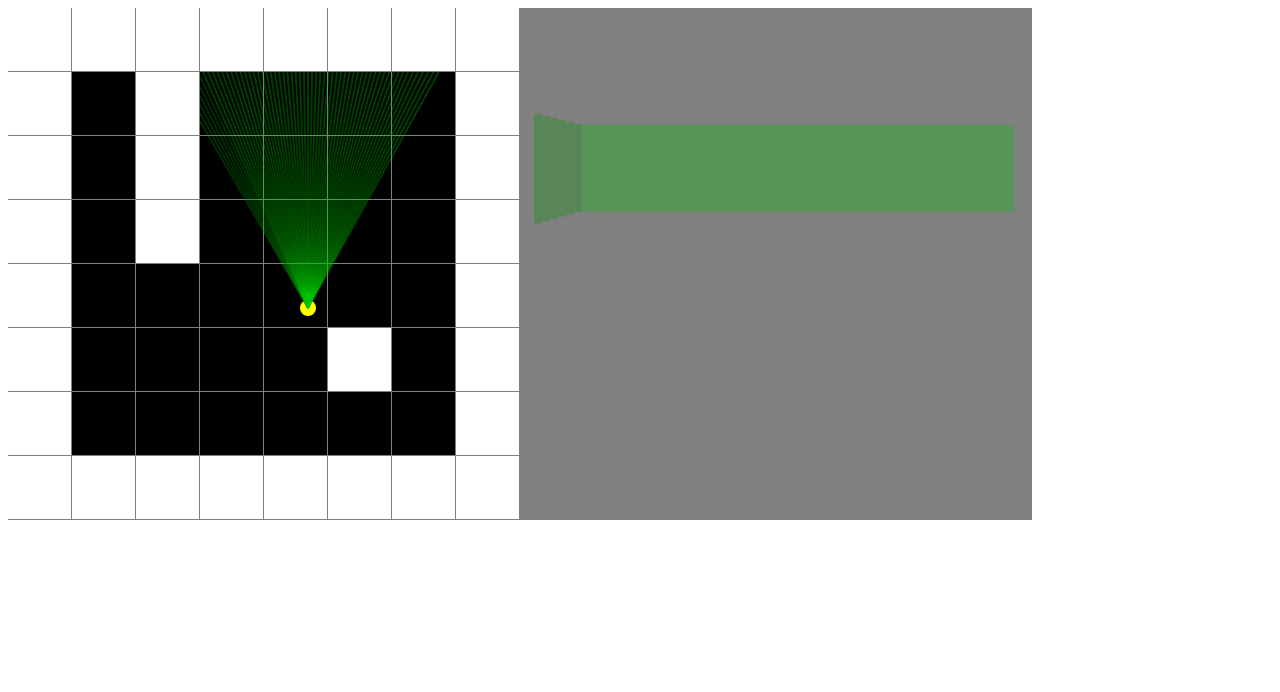
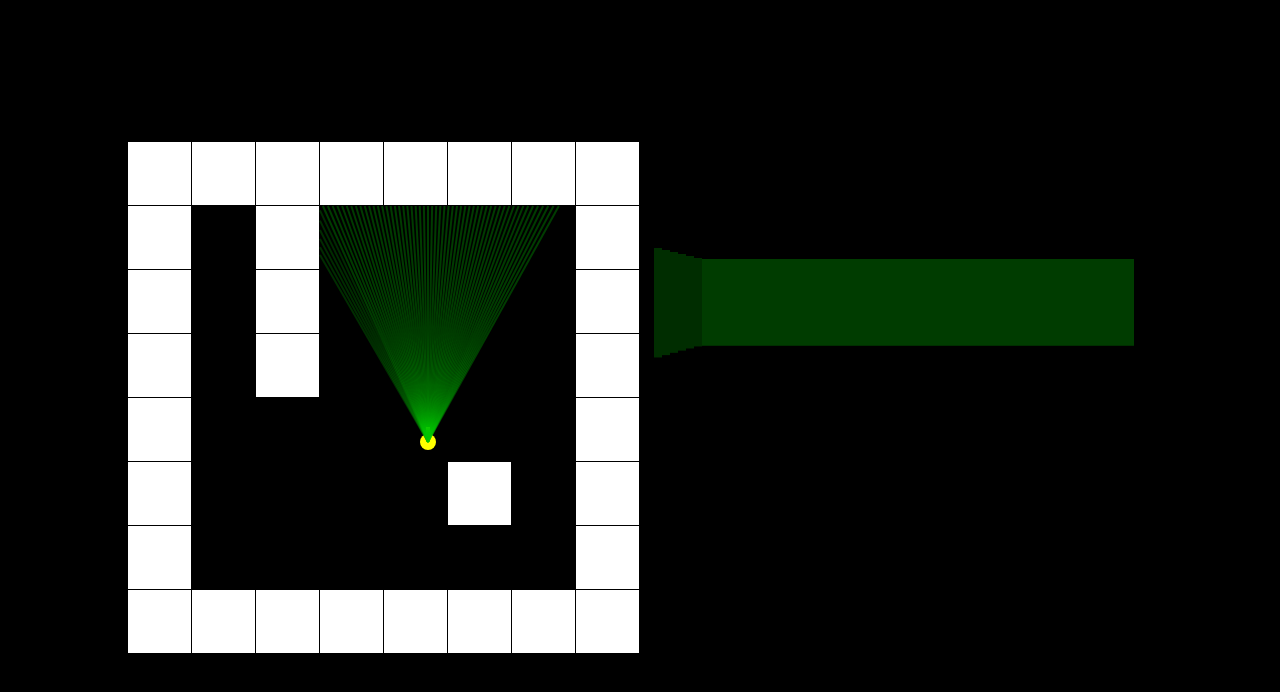
Before and after one commit to ak0411/react-ts-raycast, a React (Vite) app: page / in a window 1280 px wide. Shown: the top 692 px of the page. Built offline with nearby package versions, Linux system fonts and the light colour scheme.

Commit message:
added css

```diff
--- a/src/App.tsx
+++ b/src/App.tsx
@@ -2,6 +2,7 @@ import React, { useEffect, useRef } from 'react';
 import { SCREEN_WIDTH, SCREEN_HEIGHT } from './constants';
 import { useGame } from './hooks/useGame';
 import { useRenderer } from './hooks/useRenderer';
+import './styles.css';
 
 const App: React.FC = () => {
   const canvasRef = useRef<HTMLCanvasElement>(null);
@@ -30,12 +31,9 @@ const App: React.FC = () => {
   }, [drawMap2D, drawPlayer2D, drawRays2D, handleKeyDown, player]);
 
   return (
-    <canvas
-      ref={canvasRef}
-      width={SCREEN_WIDTH}
-      height={SCREEN_HEIGHT}
-      style={{ backgroundColor: 'grey' }}
-    />
+    <div className='container'>
+      <canvas ref={canvasRef} width={SCREEN_WIDTH} height={SCREEN_HEIGHT} />
+    </div>
   );
 };
 
--- /dev/null
+++ b/src/styles.css
@@ -0,0 +1,17 @@
+html,
+body,
+#root {
+  height: 100%;
+}
+
+body {
+  background-color: black;
+  margin: 0;
+  padding: 0;
+}
+
+#root {
+  display: flex;
+  justify-content: center;
+  align-items: center;
+}
```
